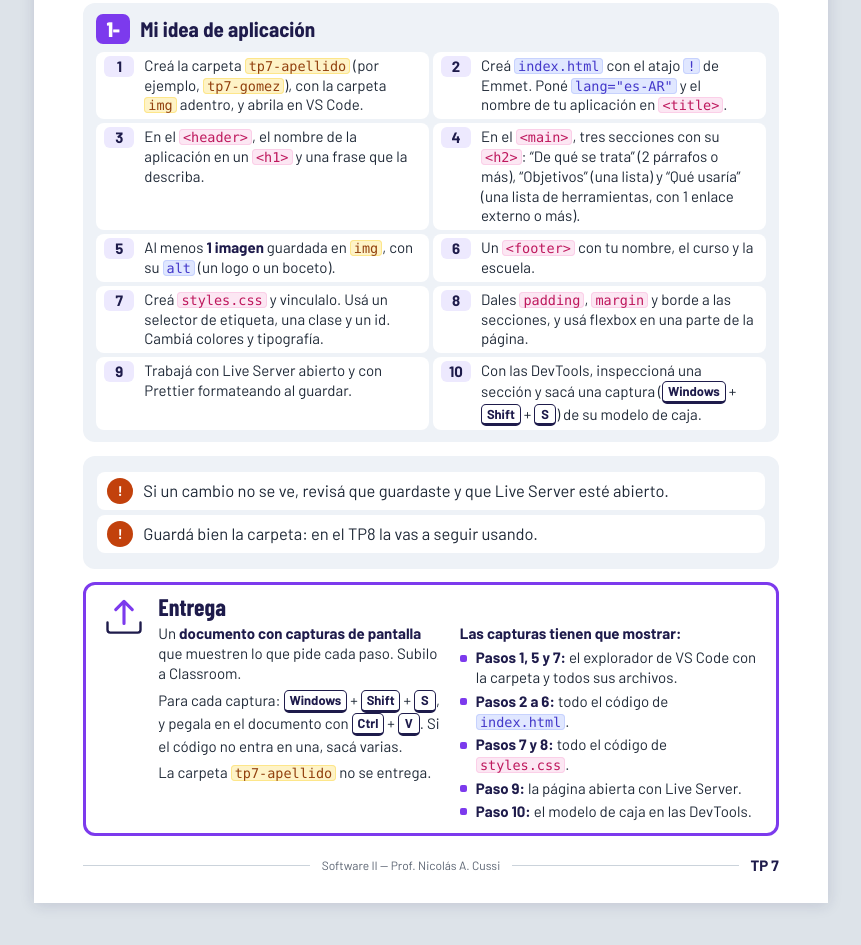
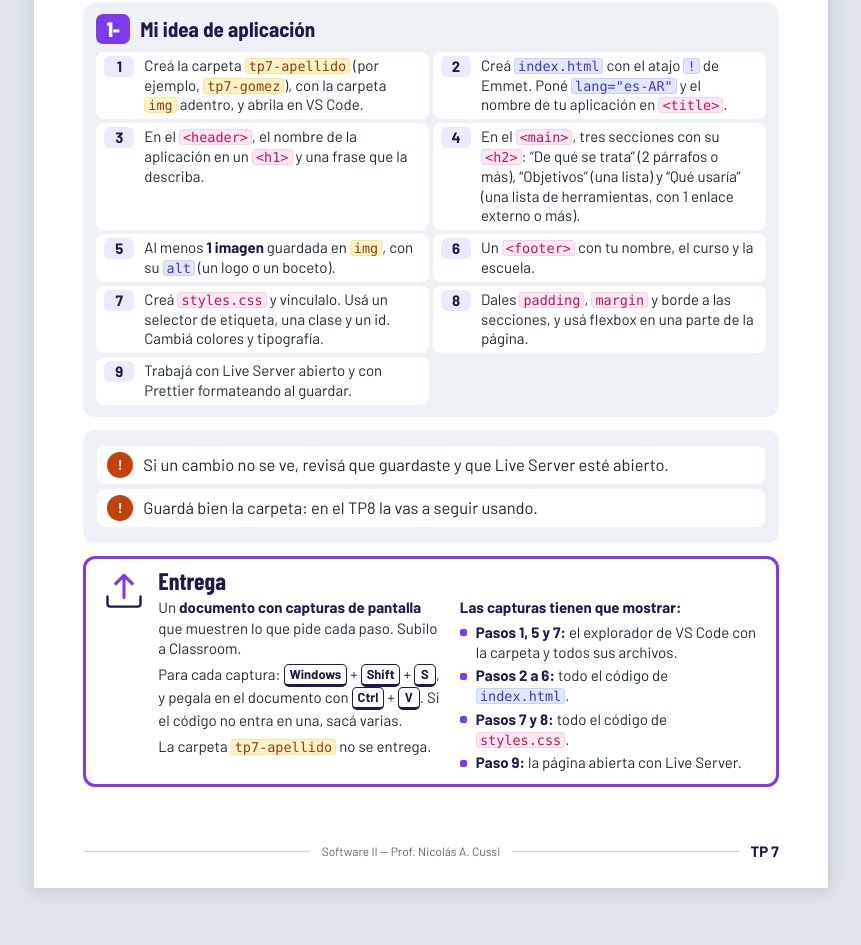
Before and after one commit to Prof-NkoCussi/Cuadernillo-Web-Software-II, a plain HTML site: page unidades/tp07.html in a window 1280 px wide. Shown: the part 10689-11634 px from the top of the page, without its empty margins (209-1070 px from the left). Drawn offline with Linux system fonts and the light colour scheme.

Commit message:
fix: TP7 sin el paso de DevTools en la práctica

```diff
--- a/unidades/tp07.html
+++ b/unidades/tp07.html
@@ -1281,9 +1281,7 @@ boton.<span class="c-fun">addEventListener</span>(<span class="c-str">"click"</s
           <li><b class="act__letra">6</b><div>Un <code class="cod-etq">&lt;footer&gt;</code> con tu nombre, el curso y la escuela.</div></li>
           <li><b class="act__letra">7</b><div>Creá <code class="cod-css">styles.css</code> y vinculalo. Usá un selector de etiqueta, una clase y un id. Cambiá colores y tipografía.</div></li>
           <li><b class="act__letra">8</b><div>Dales <code class="cod-css">padding</code>, <code class="cod-css">margin</code> y borde a las secciones, y usá flexbox en una parte de la página.</div></li>
-          <li><b class="act__letra">9</b><div>Trabajá con Live Server abierto y con Prettier formateando al guardar.</div></li>
-          <li><b class="act__letra">10</b><div>Con las DevTools, inspeccioná una sección y sacá una captura (<kbd>Windows</kbd> + <kbd>Shift</kbd> + <kbd>S</kbd>) de su modelo de caja.</div></li>
-        </ol>
+          <li><b class="act__letra">9</b><div>Trabajá con Live Server abierto y con Prettier formateando al guardar.</div></li>        </ol>
       </li>
     </ol>
 
@@ -1310,9 +1308,7 @@ boton.<span class="c-fun">addEventListener</span>(<span class="c-str">"click"</s
               <li><strong>Pasos 1, 5 y 7:</strong> el explorador de VS Code con la carpeta y todos sus archivos.</li>
               <li><strong>Pasos 2 a 6:</strong> todo el código de <code>index.html</code>.</li>
               <li><strong>Pasos 7 y 8:</strong> todo el código de <code class="cod-css">styles.css</code>.</li>
-              <li><strong>Paso 9:</strong> la página abierta con Live Server.</li>
-              <li><strong>Paso 10:</strong> el modelo de caja en las DevTools.</li>
-            </ul>
+              <li><strong>Paso 9:</strong> la página abierta con Live Server.</li>            </ul>
           </div>
         </div>
       </div>
```
Also changed, not shown: 1 other file.
